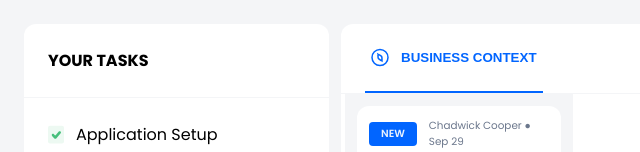
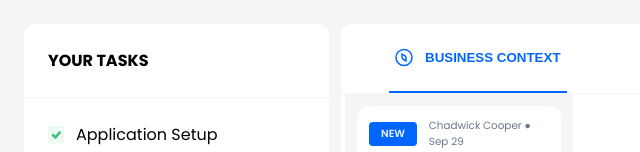
Before and after one commit to masterHAWK99/junior-front-end-developer-1664373968, a React (Create React App) app: page / in a window 1280 px wide. Shown: the top 152 px of the page, without its empty margins (0-640 px from the left). Built offline with nearby package versions, Linux system fonts and the light colour scheme.

Commit message:
#5 Improve spacing for business context button

```diff
--- a/src/App.js
+++ b/src/App.js
@@ -19,7 +19,7 @@ function App() {
         </aside>
         <main className="bg-white rounded w-75 ml-3 flex flex-col">
           <div className="border border-b-1 border-gray">
-            <button className="font-bold uppercase py-6 mx-6 text-primary border border-b-2 border-primary flex align-items-center bg-white">
+            <button className="font-bold uppercase py-6 mx-12 text-primary border border-b-2 border-primary flex align-items-center bg-white">
               <CompassIcon />
               <span className="ml-3">Business context</span>
             </button>
--- a/src/index.css
+++ b/src/index.css
@@ -147,6 +147,10 @@ body {
   margin-left: 1.5rem;
   margin-right: 1.5rem;
 }
+.mx-12 {
+  margin-left: 3rem;
+  margin-right: 3rem;
+}
 
 .p-1 {
   padding: 0.25rem;
```
